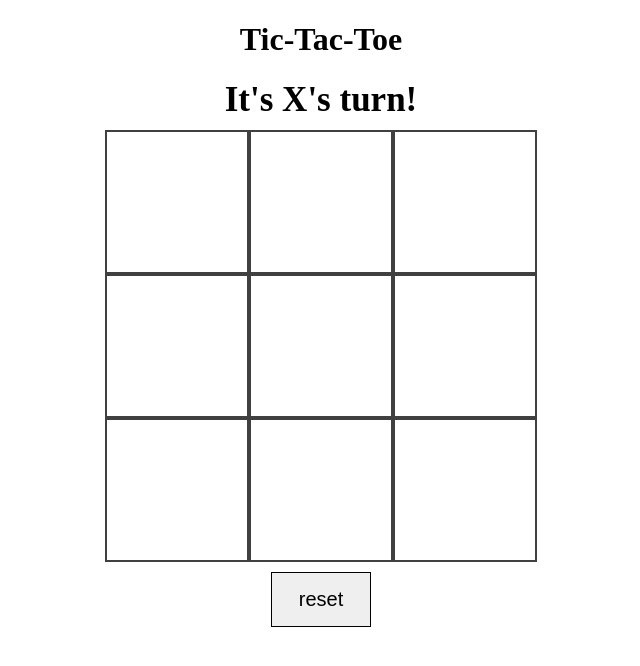
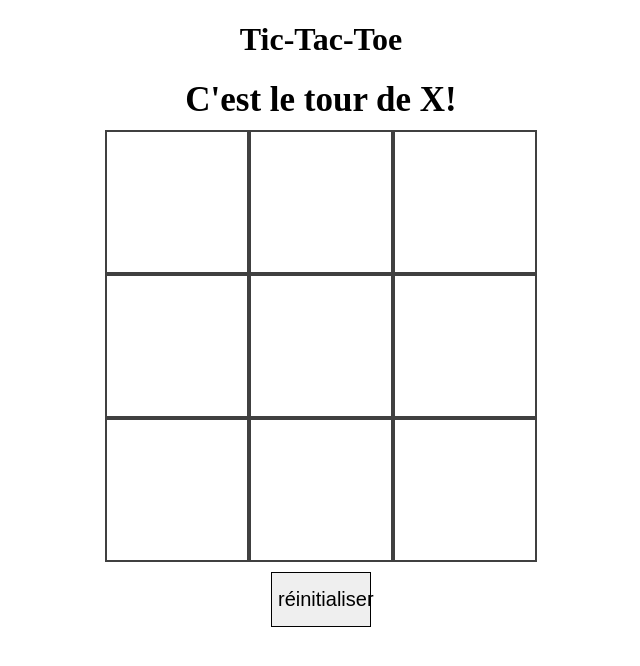
Before and after one commit to Makazou/Maik.github.io, a plain HTML site: page index.html in a window 1280 px wide. Shown: the whole page, without its empty margins (319-959 px from the left). Drawn offline with Linux system fonts and the light colour scheme.

Commit message:
version finale

```diff
--- a/index.html
+++ b/index.html
@@ -9,11 +9,11 @@
     <!-- And this is how we link up the JS! -->
     <script defer src="js/main.js"></script>
     <!-- A fun title -->
-    <title>Empowering Tic Tac Toe for the Good of Humanity</title>
+    <title>Tic Tac Toe</title>
 </head>
 <body>
     <h1>Tic-Tac-Toe</h1>
-    <h2>It's X's turn!</h2>
+    <h2>C'est le tour de X!</h2>
     <!-- Many websites are just divs on divs on divs. -->
     <div class="flex-container flex-column">
         <div class="flex-container flex-wrap" id="board">
@@ -28,7 +28,8 @@
         <div class="square"></div>
         </div>
         <!-- I added a little reset button because our users are going to want to play round after round of our glorious game without ever refreshing the browser! -->
-        <button id="reset-button">reset</button>
+        <button id="reset-button">réinitialiser</button>
     </div>
 </body>
+<footer></footer>
 </html>
--- a/js/main.js
+++ b/js/main.js
@@ -70,7 +70,7 @@ function render() {
     //this moves the value of the board item into the squares[idx]
     squares[index].textContent = mark;
     });
-    messages.textContent = win === 'T' ? `That's a tie!` : win ? `${win} wins the game!` : `It's ${turn}'s turn!`;
+    messages.textContent = win === 'T' ? `Égalitée!` : win ? `${win} Gagne la partie!` : `C'est le tour de ${turn}!`;
     };
 
 init();
```
